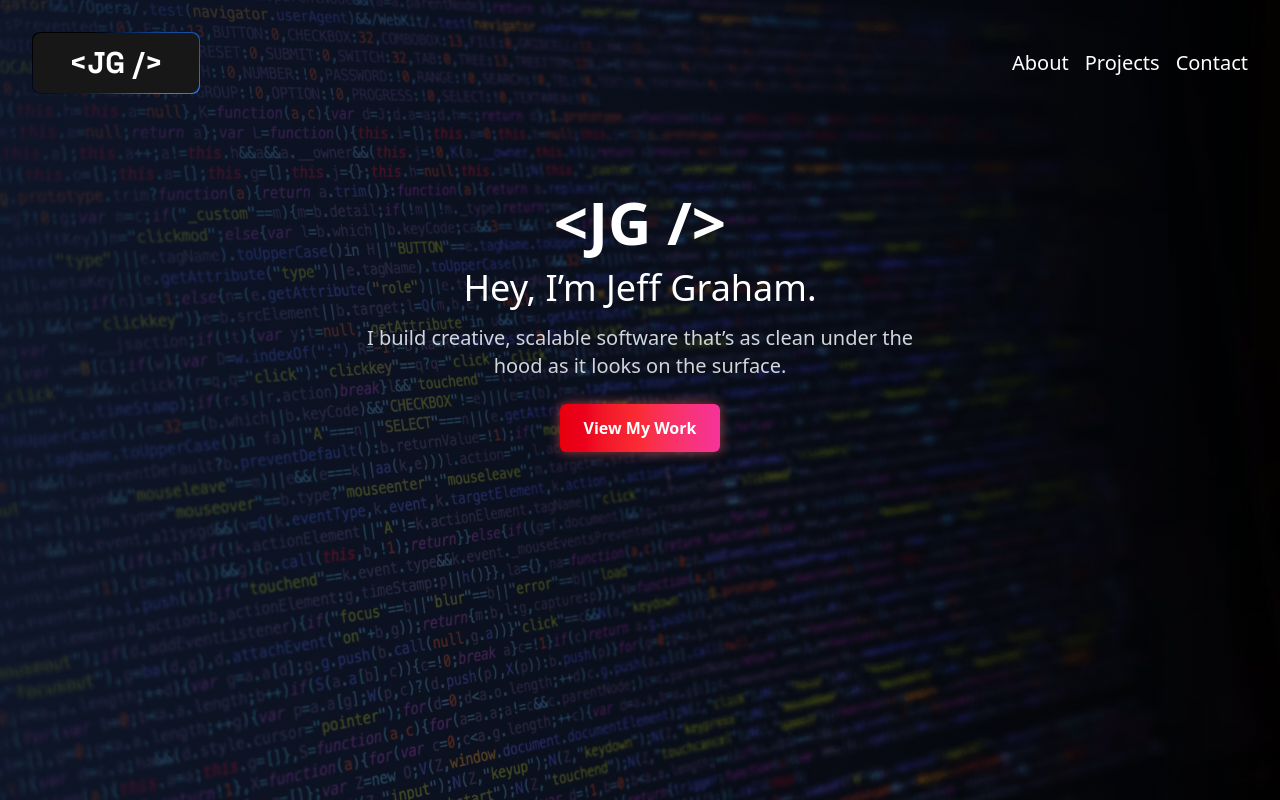
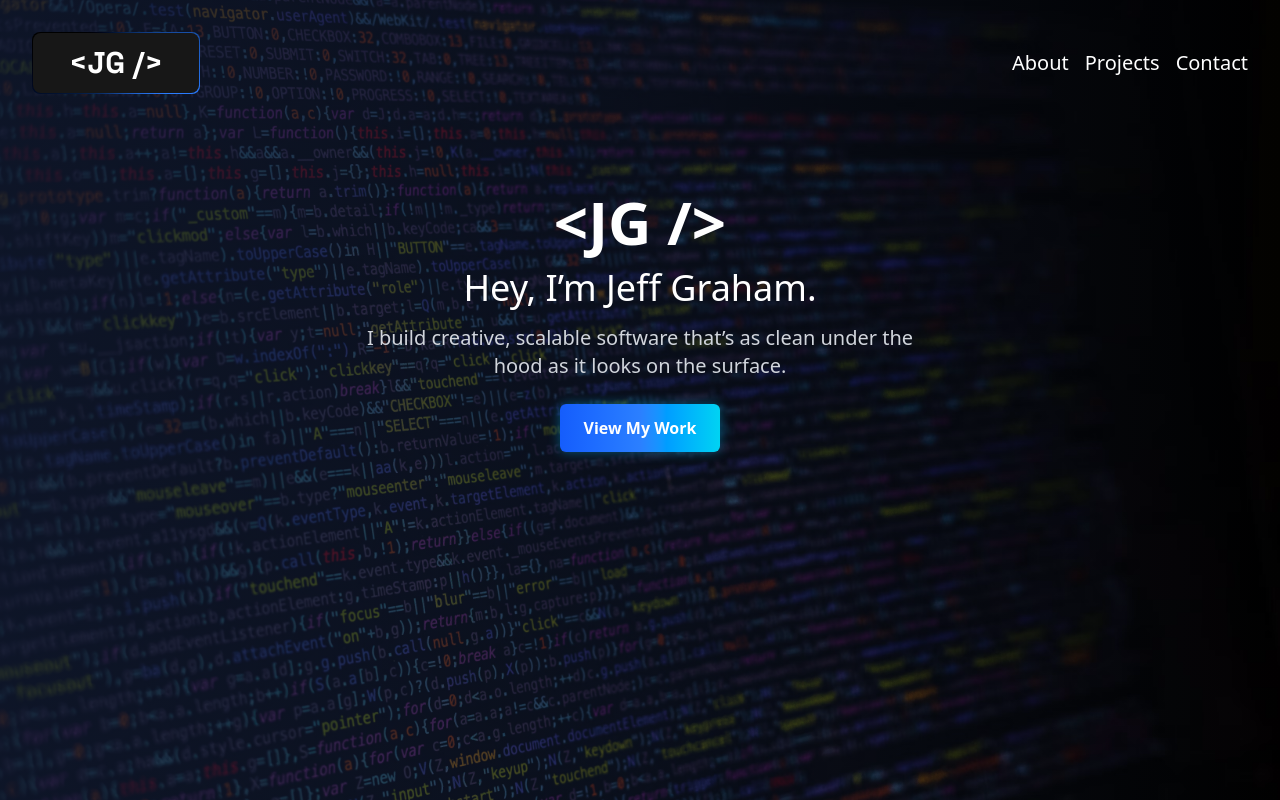
Before and after one commit to jeffgrahamcodes/next-portfolio, a Next.js app: page / in a window 1280 px wide. Built offline with nearby package versions, Linux system fonts and the light colour scheme.

Commit message:
change button color

```diff
--- a/src/app/page.tsx
+++ b/src/app/page.tsx
@@ -14,7 +14,7 @@ export default function Home() {
         </p>
         <a
           href="#projects"
-          className="inline-block px-6 py-3 font-semibold text-white rounded-md bg-gradient-to-r from-red-600 via-red-500 to-pink-500 shadow-[0_0_12px_rgba(255,91,91,0.6)] hover:shadow-[0_0_24px_rgba(255,91,91,0.9)] transition duration-300"
+          className="inline-block px-6 py-3 font-semibold text-white rounded-md bg-gradient-to-r from-blue-600 via-blue-500 to-cyan-400 shadow-[0_0_12px_rgba(0,191,255,0.4)] hover:shadow-[0_0_24px_rgba(0,191,255,0.8)] transition duration-300"
         >
           View My Work
         </a>
```
